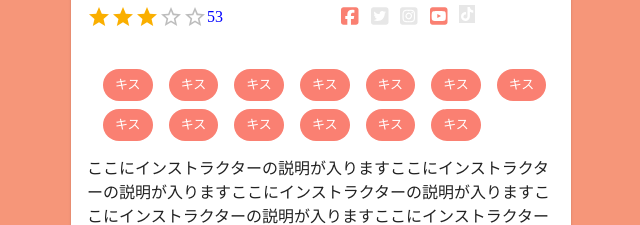
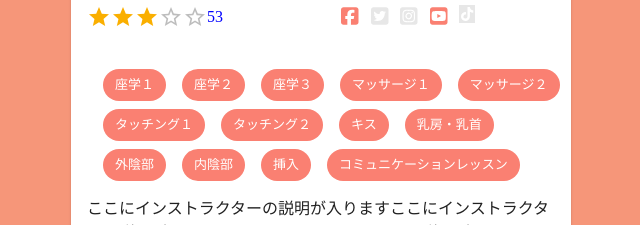
Before and after one commit to oiwa1108/culmino-copy, a Next.js app: page /instructor/1 in a window 1280 px wide. Shown: the part 474-699 px from the top of the page, without its empty margins (319-959 px from the left). Built offline with nearby package versions, Linux system fonts and the light colour scheme.

Commit message:
得意分野の種類を13個に増やした

```diff
--- a/pages/instructor/[uid].tsx
+++ b/pages/instructor/[uid].tsx
@@ -222,19 +222,19 @@ export default function instructorProfile() {
         <CardContent>
           <Stack spacing={2}>
             {specialtyChips([
+              '座学１',
+              '座学２',
+              '座学３',
+              'マッサージ１',
+              'マッサージ２',
+              'タッチング１',
+              'タッチング２',
               'キス',
-              'キス',
-              'キス',
-              'キス',
-              'キス',
-              'キス',
-              'キス',
-              'キス',
-              'キス',
-              'キス',
-              'キス',
-              'キス',
-              'キス',
+              '乳房・乳首',
+              '外陰部',
+              '内陰部',
+              '挿入',
+              'コミュニケーションレッスン',
             ])}
             <Typography>
               ここにインストラクターの説明が入りますここにインストラクターの説明が入りますここにインストラクターの説明が入りますここにインストラクターの説明が入りますここにインストラクターの説明が入りますここにインストラクターの説明が入りますここにインストラクターの説明が入りますここにインストラクターの説明が入ります
```
Also changed, not shown: src/models/instructor.ts (added, +26 -0 lines).
